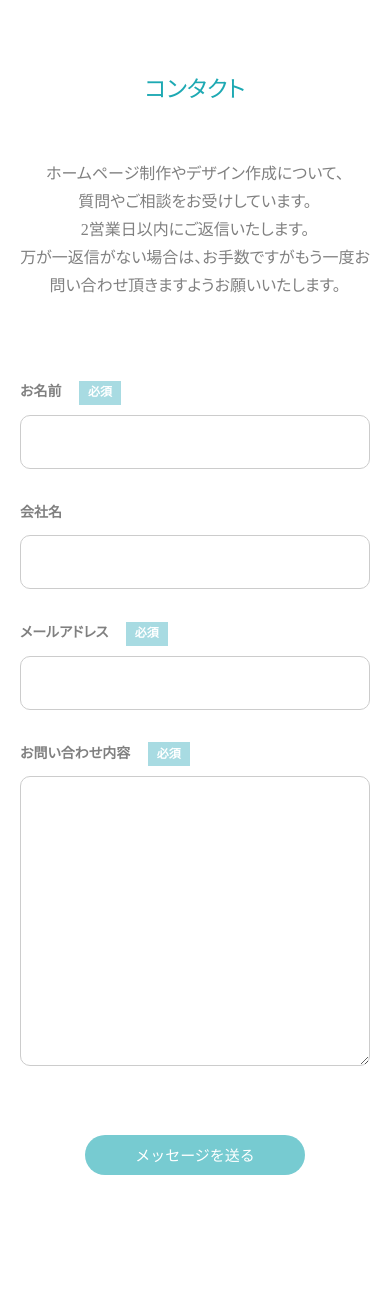
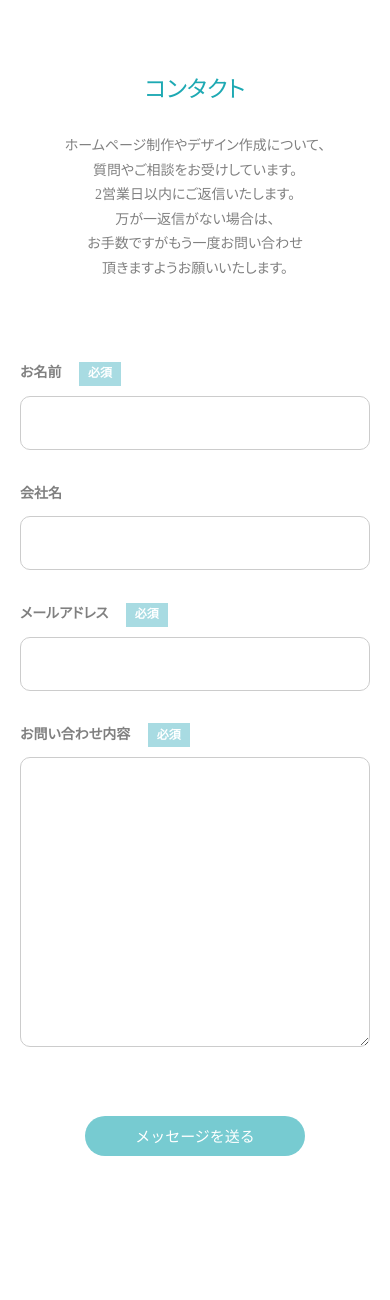
Before and after one commit to sgtyk/dezasuta, a PHP site: page /contact/index.html in a window 390 px wide. Shown: the part 60-1360 px from the top of the page. Run offline with PHP 8.4, Linux system fonts and the light colour scheme.

Commit message:
ポートフォリオ コンタクトSP作成

```diff
--- a/portfolio/assets/css/pages/_contact.scss
+++ b/portfolio/assets/css/pages/_contact.scss
@@ -4,16 +4,28 @@
 .p-contact {
   &-title {
     margin-bottom: 50px;
+
+    @media screen and (max-width: 767px) {
+      margin-bottom: 24px;
+    }
   }
 
   &-text {
     font-size: 1rem;
     text-align: center;
+
+    @media screen and (max-width: 767px) {
+      font-size: 0.875rem;
+    }
   }
 
   &-form {
     max-width: var(--content-width-sm);
     margin: 80px auto 240px;
+
+    @media screen and (max-width: 767px) {
+      margin-bottom: 200px;
+    }
   }
 
   &-formItem {
--- a/portfolio/assets/css/pages/_service.scss
+++ b/portfolio/assets/css/pages/_service.scss
@@ -93,6 +93,7 @@
     font-size: 0.9375rem;
 
     @media screen and (max-width: 767px) {
+      font-size: 0.875rem;
     }
   }
 
--- a/portfolio/assets/css/style.css
+++ b/portfolio/assets/css/style.css
@@ -903,6 +903,11 @@ body {
   margin-top: 12px;
   font-size: 0.9375rem;
 }
+@media screen and (max-width: 767px) {
+  .p-service-sectionText {
+    font-size: 0.875rem;
+  }
+}
 .p-service-sectionBtn {
   margin: 24px 0 0 0;
   width: 220px;
@@ -924,13 +929,28 @@ body {
 .p-contact-title {
   margin-bottom: 50px;
 }
+@media screen and (max-width: 767px) {
+  .p-contact-title {
+    margin-bottom: 24px;
+  }
+}
 .p-contact-text {
   font-size: 1rem;
   text-align: center;
 }
+@media screen and (max-width: 767px) {
+  .p-contact-text {
+    font-size: 0.875rem;
+  }
+}
 .p-contact-form {
   max-width: var(--content-width-sm);
   margin: 80px auto 240px;
+}
+@media screen and (max-width: 767px) {
+  .p-contact-form {
+    margin-bottom: 200px;
+  }
 }
 .p-contact-formItem + .p-contact-formItem {
   margin-top: 32px;
--- a/portfolio/contact/index.html
+++ b/portfolio/contact/index.html
@@ -68,7 +68,7 @@
       ホームページ制作やデザイン作成について、<br>
       質問やご相談をお受けしています。<br>
       2営業日以内にご返信いたします。<br>
-      万が一返信がない場合は、お手数ですがもう一度お問い合わせ頂きますようお願いいたします。
+      万が一返信がない場合は、<br class="pc-none">お手数ですがもう一度お問い合わせ<br class="pc-none">頂きますようお願いいたします。
     </p>
 
     <form class="p-contact-form" action="https://docs.google.com/forms/u/1/d/e/1FAIpQLSdaROxW-Uh29qpEeEmyjzMFUhjl3o6qkMED5Xa7D45dFmoOKA/formResponse?embedded=true">
```
Also changed, not shown: 1 other file.
